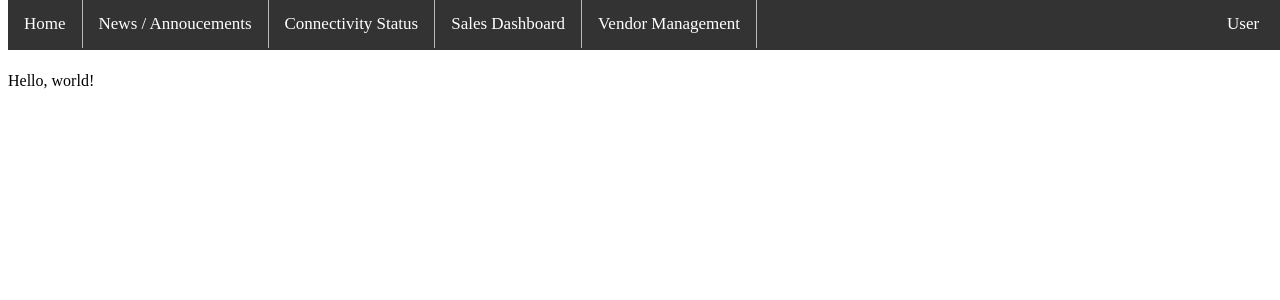
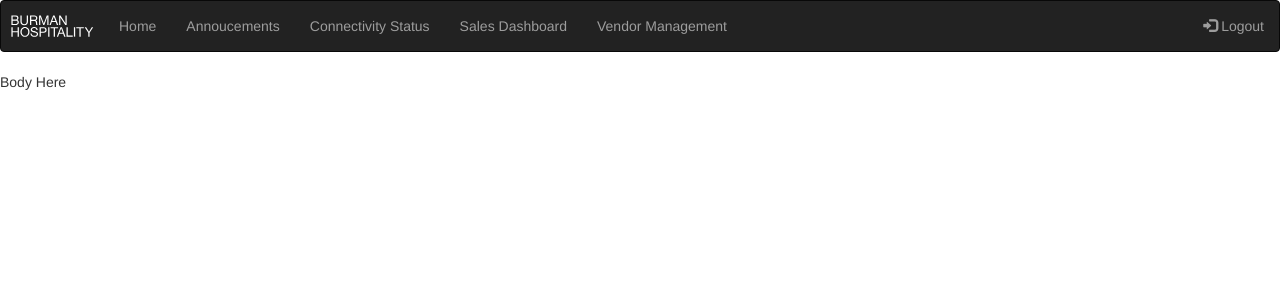
Before and after one commit to Alphaspiderman/BHPL-Internship-Work, a Python web app: template templates/home.html in a window 1280 px wide. Shown: the top 300 px of the page. Run offline with Jinja, Linux system fonts and the light colour scheme; the template is opened without the code that fills it, so the values that code supplies are empty; some libraries are stand-ins or nearby versions.

Commit message:
Use Bootstrap for NavBar on Home

```diff
--- a/static/css/home.css
+++ b/static/css/home.css
@@ -0,0 +1,9 @@
+.navbar-brand {
+    padding: 0px;
+}
+
+.navbar-brand>img {
+    height: 100%;
+    padding: 10px;
+    width: auto;
+}
--- a/static/css/nav.css
+++ /dev/null
@@ -1,54 +0,0 @@
-.topnav {
-    margin: 0;
-    padding: 0;
-    height: 48px;
-}
-
-.topnav a {
-    float: left;
-    color: #f2f2f2;
-    text-align: center;
-    padding: 14px 16px;
-    text-decoration: none;
-    font-size: 17px;
-}
-
-.topnav a:hover {
-    background-color: #ddd;
-    color: black;
-}
-
-.topnav a.active {
-    background-color: #04AA6D;
-    color: white;
-}
-
-.topnav ul {
-    list-style-type: none;
-    margin: 0;
-    padding: 0;
-    overflow: hidden;
-    background-color: #333;
-    position: fixed;
-    top: 0;
-    width: 100%;
-    height: 50px;
-}
-
-.topnav li {
-    border-right: 1px solid #bbb;
-    float: left;
-}
-
-.topnav li a {
-    display: block;
-    color: white;
-    text-align: center;
-    padding: 14px 16px;
-    text-decoration: none;
-}
-
-.topnav li:last-child {
-    border-right: none;
-    padding-right: 1%;
-}
--- a/templates/home.html
+++ b/templates/home.html
@@ -2,22 +2,61 @@
 <html>
   <head>
     <title>My App</title>
-    <link rel="stylesheet" type="text/css" href="/static/css/nav.css" />
+    <meta charset="utf-8" />
+    <meta name="viewport" content="width=device-width, initial-scale=1" />
+    <link
+      rel="stylesheet"
+      href="https://maxcdn.bootstrapcdn.com/bootstrap/3.4.1/css/bootstrap.min.css"
+      integrity="sha256-bZLfwXAP04zRMK2BjiO8iu9pf4FbLqX6zitd+tIvLhE="
+      crossorigin="anonymous"
+    />
+    <script
+      src="https://ajax.googleapis.com/ajax/libs/jquery/3.7.1/jquery.min.js"
+      integrity="sha256-/JqT3SQfawRcv/BIHPThkBvs0OEvtFFmqPF/lYI/Cxo="
+      crossorigin="anonymous"
+    ></script>
+    <script
+      src="https://maxcdn.bootstrapcdn.com/bootstrap/3.4.1/js/bootstrap.min.js"
+      integrity="sha256-nuL8/2cJ5NDSSwnKD8VqreErSWHtnEP9E7AySL+1ev4="
+      crossorigin="anonymous"
+    ></script>
     <link rel="stylesheet" type="text/css" href="/static/css/home.css" />
   </head>
   <body>
-    <div class="topnav">
-      <ul class="nav">
-        <li><a href="home">Home</a></li>
-        <li><a href="annoucements">News / Annoucements</a></li>
-        <li><a href="connectivity">Connectivity Status</a></li>
-        <li><a href="sales">Sales Dashboard</a></li>
-        <li><a href="vendor">Vendor Management</a></li>
-        <li style="float: right"><a href="user">User</a></li>
-      </ul>
-    </div>
+    <nav class="navbar navbar-inverse">
+      <div class="container-fluid">
+        <div class="navbar-header">
+          <a class="navbar-brand" href="https://burmanhospitality.com/">
+            <img
+              src="/static/images/bh.svg"
+              alt="Burman Hospitality"
+              height="30px"
+              >
+          </a>
+        </div>
+        <ul class="nav navbar-nav">
+          <li><a class="active" href="home">Home</a></li>
+          <li><a href="annoucements">Annoucements</a></li>
+          <li><a href="connectivity">Connectivity Status</a></li>
+          <li><a href="sales">Sales Dashboard</a></li>
+          <li><a href="vendor">Vendor Management</a></li>
+        </ul>
+        <ul class="nav navbar-nav navbar-right">
+          <!-- <li>
+            <a href="#"
+              ><span class="glyphicon glyphicon-user"></span> Account</a
+            >
+          </li> -->
+          <li>
+            <a href="api/logout"
+              ><span class="glyphicon glyphicon-log-in"></span> Logout</a
+            >
+          </li>
+        </ul>
+      </div>
+    </nav>
     <div class="body">
-      <p>Hello, world!</p>
+      <p>Body Here</p>
     </div>
   </body>
 </html>
```
Also changed, not shown: static/images/bh.svg (added).
